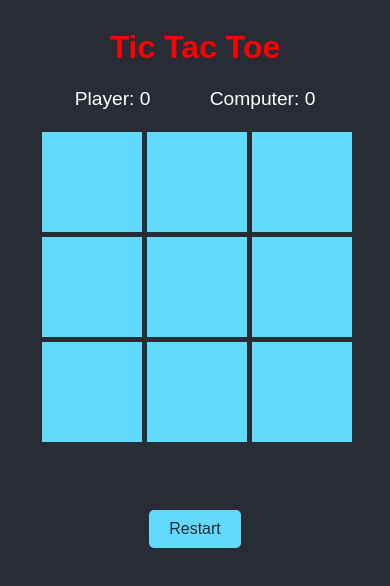
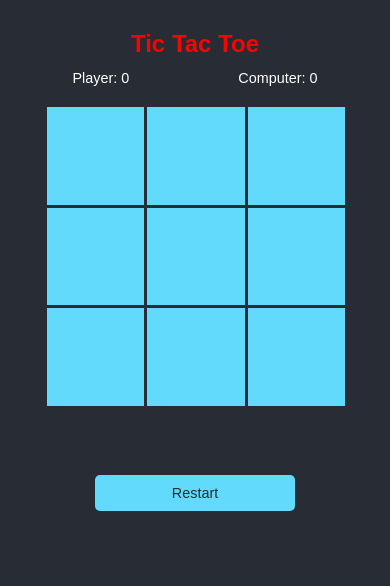
Before and after one commit to aifunmobi/cursor, a plain HTML site: page index.html in a window 390 px wide. Drawn offline with Linux system fonts and the light colour scheme.

Commit message:
Make app responsive with fluid sizing and mobile optimizations

```diff
--- a/style.css
+++ b/style.css
@@ -5,36 +5,42 @@ body {
     align-items: center;
     background-color: #282c34;
     color: white;
+    padding: 20px;
+    min-height: 100vh;
+    box-sizing: border-box;
 }
 
 h1 {
     color: red;
+    margin: 0.5em 0;
+    font-size: clamp(1.5em, 5vw, 2.5em);
 }
 
 .scoreboard {
     display: flex;
     justify-content: space-around;
-    width: 300px;
+    width: min(300px, 90vw);
     margin-bottom: 20px;
-    font-size: 1.2em;
+    font-size: clamp(1em, 3vw, 1.2em);
 }
 
 .game-board {
     display: grid;
-    grid-template-columns: repeat(3, 100px);
-    grid-template-rows: repeat(3, 100px);
+    grid-template-columns: repeat(3, min(100px, 25vw));
+    grid-template-rows: repeat(3, min(100px, 25vw));
     gap: 5px;
+    max-width: 90vw;
 }
 
 .cell {
-    width: 100px;
-    height: 100px;
+    width: 100%;
+    aspect-ratio: 1;
     background-color: #61dafb;
     border: 2px solid #282c34;
     display: flex;
     justify-content: center;
     align-items: center;
-    font-size: 3em;
+    font-size: clamp(2em, 8vw, 3em);
     cursor: pointer;
     transition: background-color 0.3s;
 }
@@ -72,23 +78,50 @@ h1 {
 
 .game-over-message {
     margin-top: 20px;
-    font-size: 1.5em;
+    font-size: clamp(1.2em, 4vw, 1.5em);
     color: #ff4757;
     height: 30px;
+    text-align: center;
 }
 
 #restart-button {
     margin-top: 20px;
     padding: 10px 20px;
-    font-size: 1em;
+    font-size: clamp(0.9em, 3vw, 1em);
     cursor: pointer;
     background-color: #61dafb;
     border: none;
     color: #282c34;
     border-radius: 5px;
     transition: background-color 0.3s;
+    min-width: 120px;
 }
 
 #restart-button:hover {
     background-color: #4a9eb4;
 }
+
+/* Media queries for better mobile experience */
+@media (max-width: 480px) {
+    body {
+        padding: 10px;
+    }
+
+    .scoreboard {
+        width: 100%;
+        font-size: 0.9em;
+    }
+
+    .game-board {
+        gap: 3px;
+    }
+
+    .cell {
+        border-width: 1px;
+    }
+
+    #restart-button {
+        width: 100%;
+        max-width: 200px;
+    }
+}
```
